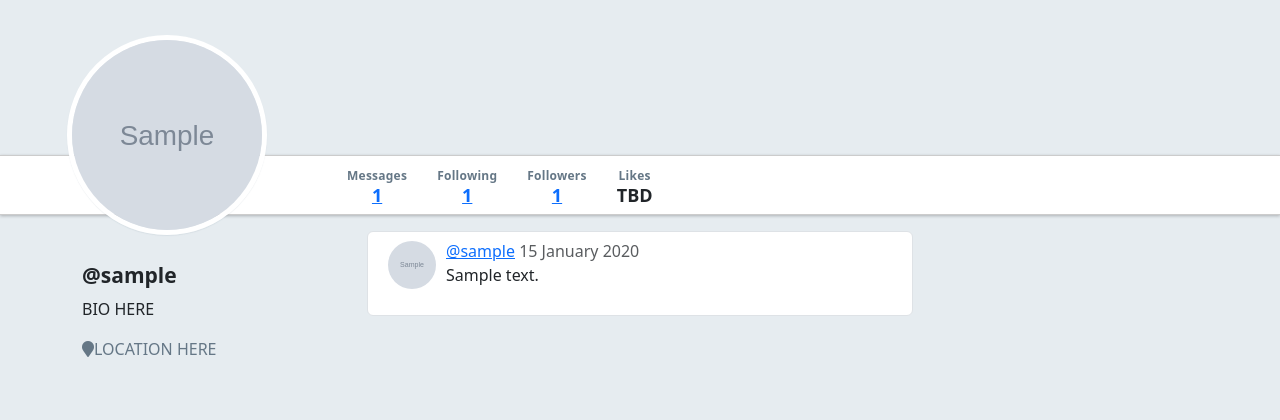
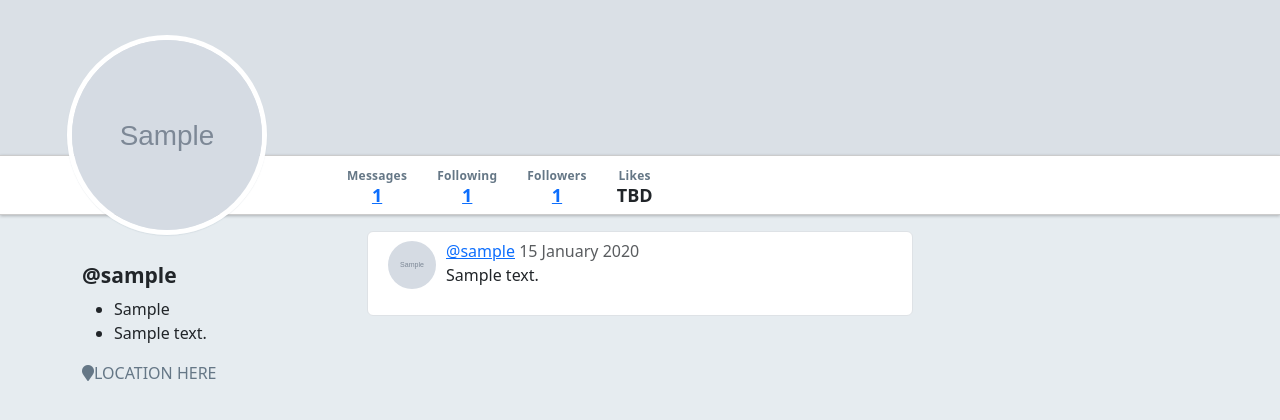
Before and after one commit to dave1289/warblers, a Flask app: page /users/1 in a window 1280 px wide. Shown: the part 251-671 px from the top of the page. Run offline with Flask 3, Linux system fonts and the light colour scheme; tables that the repository leaves empty hold one stand-in row (values such as "Sample post"); grey boxes marked "Sample" are stand-in pictures; some libraries are stand-ins or nearby versions.

Commit message:
added bio/location information and head_img to users/show

```diff
--- a/app.py
+++ b/app.py
@@ -19,6 +19,9 @@ app.config['SQLALCHEMY_TRACK_MODIFICATIONS'] = False
 app.config['SQLALCHEMY_ECHO'] = False
 app.config['DEBUG_TB_INTERCEPT_REDIRECTS'] = True
 app.config['SECRET_KEY'] = os.environ.get('SECRET_KEY', "it's a secret")
+
+app.app_context().push()
+
 
 connect_db(app)
 
@@ -111,7 +114,12 @@ def login():
 def logout():
     """Handle logout of user."""
 
-    # IMPLEMENT THIS
+    if 'curr_user' in session:
+        do_logout()
+        flash('Logged out', 'success')
+        return redirect('/')
+    else:
+        flash('You are not logged in', 'error')
 
 
 ##############################################################################
--- a/templates/users/detail.html
+++ b/templates/users/detail.html
@@ -2,7 +2,7 @@
 
 {% block content %}
 
-<div id="warbler-hero" class="full-width"></div>
+<div id="warbler-hero" class="full-width" style="background-image:url({{user.header_image_url}});"></div>
 <img src="{{ user.image_url }}" alt="Image for {{ user.username }}" id="profile-avatar">
 <div class="row full-width">
   <div class="container">
@@ -58,7 +58,10 @@
 <div class="row">
   <div class="col-sm-3">
     <h4 id="sidebar-username">@{{ user.username }}</h4>
-    <p>BIO HERE</p>
+    <ul>
+      <li>{{user.location}}</li>
+      <li>{{user.bio}}</li>
+    </ul>
     <p class="user-location"><span class="fa fa-map-marker"></span>LOCATION HERE</p>
   </div>
 
```
